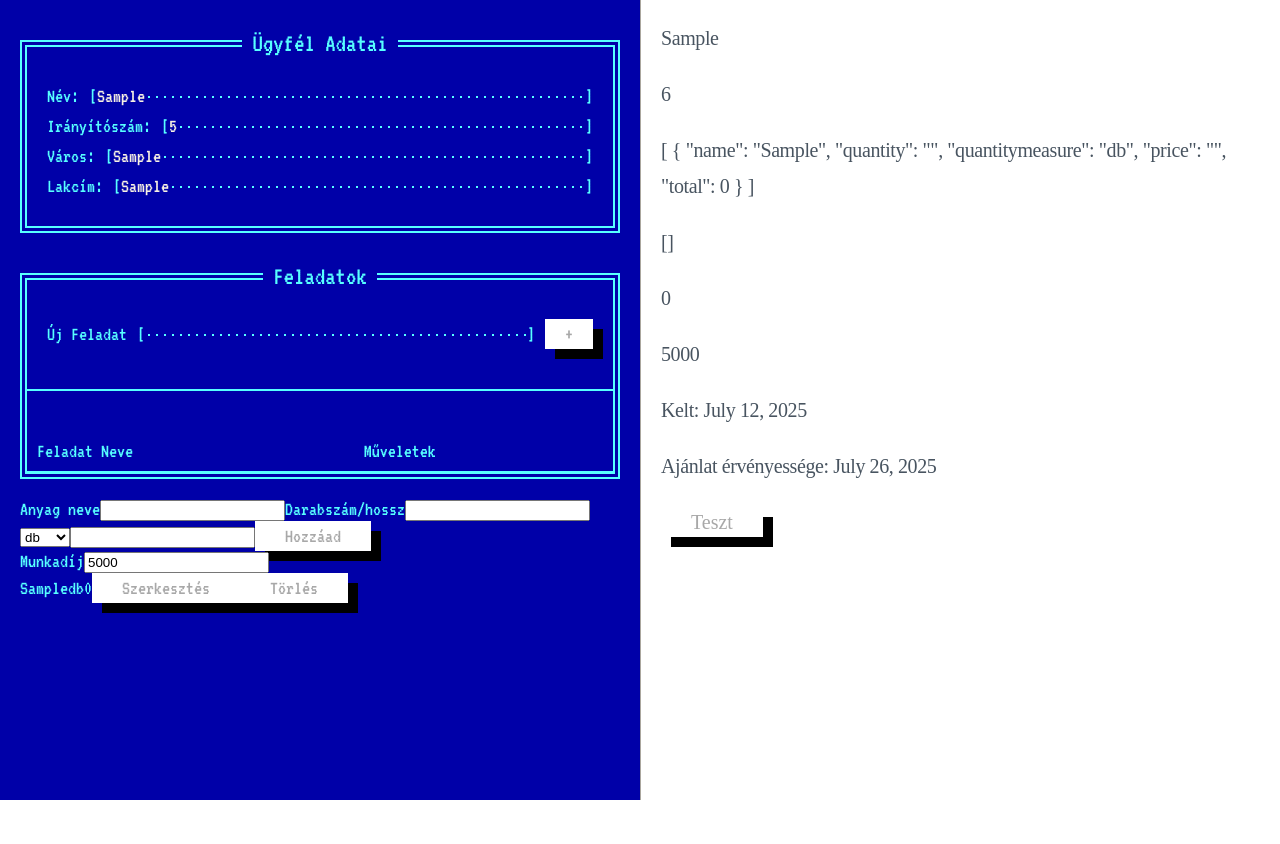
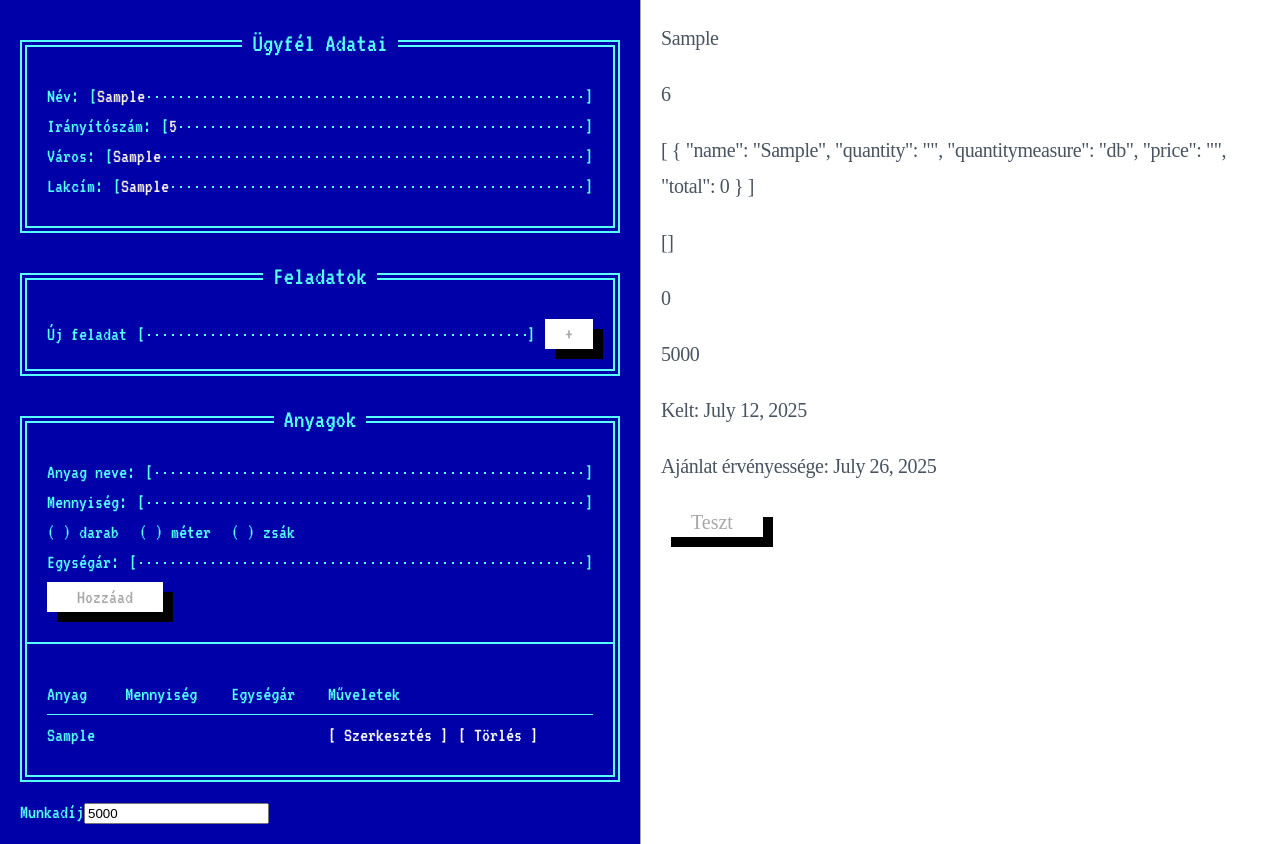
Before and after one commit to IstvanHortobagyi/egontrician, a Vue app: page / in a window 1280 px wide. Both pictures are taken after typing "Sample", "5", "Sample", "Sample", "Sample", "Sample" into the empty fields and a click on the button "Hozzáad". Before the commit the page ends 800 px from the top, so only its background shows below. Built offline with nearby package versions, Linux system fonts and the light colour scheme; a web font is replaced by a local one.

Commit message:
Design progress

```diff
--- a/src/App.vue
+++ b/src/App.vue
@@ -41,9 +41,9 @@
 			</fieldset>
 			<fieldset class="card">
 				<legend class="card__title">Feladatok</legend>
-				<div class="card__content pb-0">
+				<div class="card__content">
 					<div class="form-group mb-0">
-						<label class="label" for="work-details">Új Feladat</label>
+						<label class="label" for="work-details">Új feladat</label>
 						<div class="input-container">
 							<input v-model="workDetail" id="work-details" class="input" type="text">
 							<div class="input-background" :style="{width: workDetail.length + 1 + 'ch'}"></div>
@@ -52,7 +52,8 @@
 						<button class="btn btn--small ml-1" @click.prevent="pushWorkDetail($event)">+</button>
 					</div>
 				</div>
-				<hr>
+				<hr v-if="workDetails[0]">
+				<div v-if="workDetails[0]" class="card__content">
 					<table>
 						<thead>
 							<tr>
@@ -72,7 +73,102 @@
 								</td>
 								<td>
 									<button class="text-button" @click.prevent="toggleEdit(index)">{{isEditing[index] ? "[&nbsp;Mentés&nbsp;]" : "[&nbsp;Szerkesztés&nbsp;]"}}</button>
-								&nbsp;
+									<button class="text-button" @click.prevent="removeWork(index)">[&nbsp;Törlés&nbsp;]</button>
+								</td>
+							</tr>
+						</tbody>
+					</table>
+				</div>
+			</fieldset>
+			<fieldset class="card">
+				<legend class="card__title">Anyagok</legend>
+				<div class="card__content">
+					<div class="form-group">
+						<label class="label" for="item-name">Anyag neve:</label>
+						<div class="input-container">
+							<input v-model="itemName" id="item-name" class="input" type="text">
+							<div class="input-background" :style="{width: itemName.length + 1 + 'ch'}"></div>
+							<div class="input-caret" :style="{left: itemName.length + 1 + 'ch'}"></div>
+						</div>
+					</div>
+					<div class="form-group">
+						<label class="label" for="item-quantity">Mennyiség:</label>
+						<div class="input-container">
+							<input v-model="itemQuantity" id="item-quantity" class="input" type="number">
+							<div class="input-background" :style="{width: itemQuantity.toString().length + 1 + 'ch'}"></div>
+							<div class="input-caret" :style="{left: itemQuantity.toString().length + 1 + 'ch'}"></div>
+						</div>
+					</div>
+					<div class="form-group">
+						<div class="radbox">
+							<input id="radio1" class="radbox__input" type="radio" name="unit">
+							<label for="radio1" class="radbox__label">darab</label>
+						</div>
+						<div class="radbox">
+							<input id="radio2" class="radbox__input" type="radio" name="unit">
+							<label for="radio2" class="radbox__label">méter</label>
+						</div>
+						<div class="radbox">
+							<input id="radio3" class="radbox__input" type="radio" name="unit">
+							<label for="radio3" class="radbox__label">zsák</label>
+						</div>
+						<!-- <select v-model="itemQuantityMeasure">
+							<option value="db">db</option>
+							<option value="m">m</option>
+							<option value="zsák">zsák</option>
+						</select> -->
+					</div>
+					<div class="form-group">
+						<label class="label" for="item-price">Egységár:</label>
+						<div class="input-container">
+							<input v-model="itemPrice" id="item-price" class="input" type="number">
+							<div class="input-background" :style="{width: itemPrice.toString().length + 1 + 'ch'}"></div>
+							<div class="input-caret" :style="{left: itemPrice.toString().length + 1 + 'ch'}"></div>
+						</div>
+					</div>
+					<button @click.prevent="pushItem($event)">Hozzáad</button>
+				</div>
+				<hr>
+				<div class="card__content">
+					<table>
+						<thead>
+							<tr>
+								<th>Anyag</th>
+								<th>Mennyiség</th>
+								<th>Egységár</th>
+								<th>Műveletek</th>
+							</tr>
+						</thead>
+						<tbody>
+							<tr v-for="(item, index) in this.items" :key="index">
+								<td>
+									<div v-if="isEditing[index]" class="input-container">
+										<input v-model="items[index].name" class="input" type="text">
+										<div class="input-background" :style="{width: items[index].name.length + 1 + 'ch'}"></div>
+										<div class="input-caret" :style="{left: items[index].name.length + 1 + 'ch'}"></div>
+									</div>
+									<span v-else>{{ item.name }}</span>
+								</td>
+								<td>
+									<div v-if="isEditing[index]" class="input-container">
+										<input v-model="items[index].quantity" class="input" type="number">
+										<div class="input-background" :style="{width: items[index].quantity.toString().length + 1 + 'ch'}"></div>
+										<div class="input-caret" :style="{left: items[index].quantity.toString().length + 1 + 'ch'}"></div>
+									</div>
+									<span v-else>{{ item.quantity }} {{ item.unit }}</span>
+								</td>
+								<td>
+									<div v-if="isEditing[index]" class="input-container">
+										<input v-model="items[index].price" class="input" type="number">
+										<div class="input-background" :style="{width: items[index].price.toString().length + 1 + 'ch'}"></div>
+										<div class="input-caret" :style="{left: items[index].price.toString().length + 1 + 'ch'}"></div>
+									</div>
+									<span v-else>{{ item.price }}</span>
+									<!-- TODO: Total Price kiíratás -->
+								</td>
+								<td>
+									<button class="text-button" @click.prevent="toggleEdit(index)">{{isEditing[index] ? "[&nbsp;Mentés&nbsp;]" : "[&nbsp;Szerkesztés&nbsp;]"}}</button>
+									<!-- TODO: removeItem -->
 									<button class="text-button" @click.prevent="removeWork(index)">[&nbsp;Törlés&nbsp;]</button>
 								</td>
 							</tr>
@@ -80,45 +176,25 @@
 					</table>
 
 
-			</fieldset>
-			<fieldset>
-				<label for="item-name">Anyag neve</label>
-				<input v-model="itemName" id="item-name" type="text">
-				<label for="item-quantity">Darabszám/hossz</label>
-				<input v-model="itemQuantity" id="item-quantity" type="number">
-				<select v-model="itemQuantityMeasure">
+
+					<!-- <select v-if="isEditing[index]" v-model="items[index].quantitymeasure">
 						<option value="db">db</option>
 						<option value="m">m</option>
 						<option value="zsák">zsák</option>
 					</select>
-				<label for="item-price"></label>
-				<input v-model="itemPrice" id="item-price" type="number">
-				<button @click.prevent="pushItem($event)">Hozzáad</button>
+					<span v-else>{{ item.quantitymeasure }}</span>
+
+					<span v-if="!isEditing[index]">{{ item.price * item.quantity }}</span>
+
+					<button @click.prevent="toggleEdit(index)">{{isEditing[index] ? "Mentés" : "Szerkesztés"}}</button>
+					<button @click.prevent="removeWork(index)">Törlés</button> -->
+				</div>
 			</fieldset>
 			<fieldset>
 				<label for="labour-cost">Munkadíj</label>
 				<input v-model="labourCost" id="labour-cost" type="number">
 			</fieldset>
 		</form>
-		<div>
-			<div v-for="(item, index) in this.items" :key="index">
-				<input v-if="isEditing[index]" v-model="items[index].name" type="text">
-				<span v-else>{{ item.name }}</span>
-				<input v-if="isEditing[index]" v-model="items[index].quantity" type="number">
-				<span v-else>{{ item.quantity }}</span>
-				<select v-if="isEditing[index]" v-model="items[index].quantitymeasure">
-					<option value="db">db</option>
-					<option value="m">m</option>
-					<option value="zsák">zsák</option>
-				</select>
-				<span v-else>{{ item.quantitymeasure }}</span>
-				<input v-if="isEditing[index]" v-model="items[index].price" type="number">
-				<span v-else>{{ item.price }}</span>
-				<span v-if="!isEditing[index]">{{ item.price * item.quantity }}</span>
-				<button @click.prevent="toggleEdit(index)">{{isEditing[index] ? "Mentés" : "Szerkesztés"}}</button>
-				<button @click.prevent="removeWork(index)">Törlés</button>
-			</div>
-		</div>
 	</section>
 	<section class="section section--output">
 		<div id="element-to-print">
--- a/src/assets/main.css
+++ b/src/assets/main.css
@@ -281,20 +281,6 @@ hr {
 	border-bottom: 2px solid var(--cyan);
 }
 
-@media only screen and (max-width: 767.98px) {
-	hr {
-		margin-top: 2rem;
-		margin-bottom: 2rem;
-	}
-}
-
-@media only screen and (min-width: 768px) {
-	hr {
-		margin-top: 4rem;
-		margin-bottom: 4rem;
-	}
-}
-
 strong, b {
 	font-weight: 700;
 }
@@ -354,19 +340,15 @@ table {
 	width: 100%;
 }
 
-td, th {
-	padding: 1rem;
-}
-
 @media only screen and (max-width: 767.98px) {
 	td, th {
-		padding: .5rem 1rem;
+		padding: .5rem 1rem .5rem 0;
 	}
 }
 
 @media only screen and (min-width: 768px) {
 	td, th {
-		padding: 1rem;
+		padding: 1rem 2rem 1rem 0;
 	}
 }
 
@@ -387,8 +369,20 @@ thead th {
 	align-items: center;
 }
 
+.radbox + .radbox {
+	margin-left: 2rem;
+}
+
 .radbox__input {
-	margin-right: 1.5rem;
+	display: none;
+}
+
+.radbox__input + .radbox__label:before {
+	content: '( ) ';
+}
+
+.radbox__input:checked + .radbox__label:before {
+	content: '(•) ';
 }
 
 input:focus,
@@ -453,6 +447,7 @@ textarea {
 }
 
 .input-container {
+	overflow: hidden;
 	position: relative;
 	display: flex;
 	align-items: center;
@@ -514,7 +509,6 @@ input[type="reset"] {
 	width: auto;
 	padding: .5rem 3rem;
 	font: inherit;
-	font-size: 2rem;
 	color: var(--grey);
 	text-align: center;
 	line-height: 1;
@@ -549,6 +543,10 @@ input[type="submit"]:focus {
 .text-button:hover,
 .text-button:focus {
 	background-color: transparent;
+}
+
+.text-button + .text-button {
+	margin-left: 1rem;
 }
 
 
```
Lines whose indentation alone changed are shown as unchanged.
